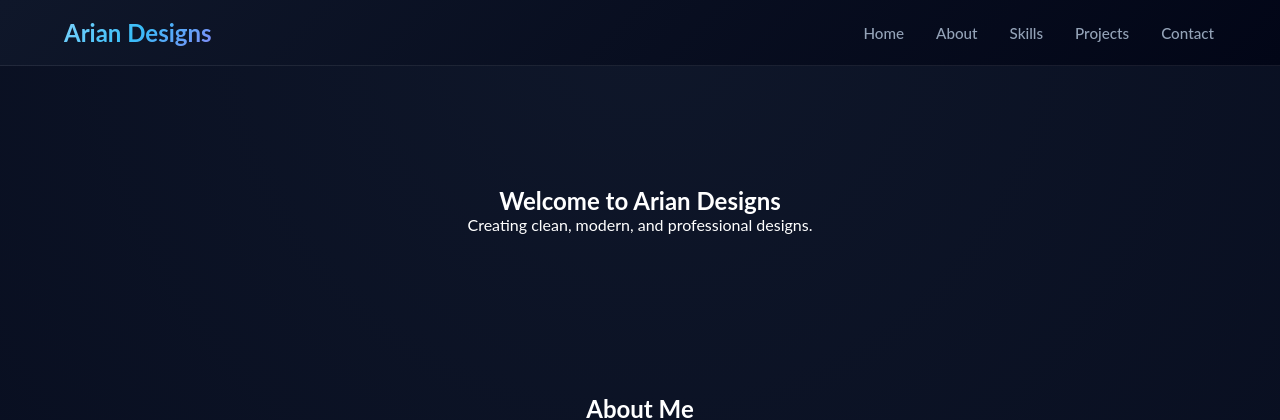
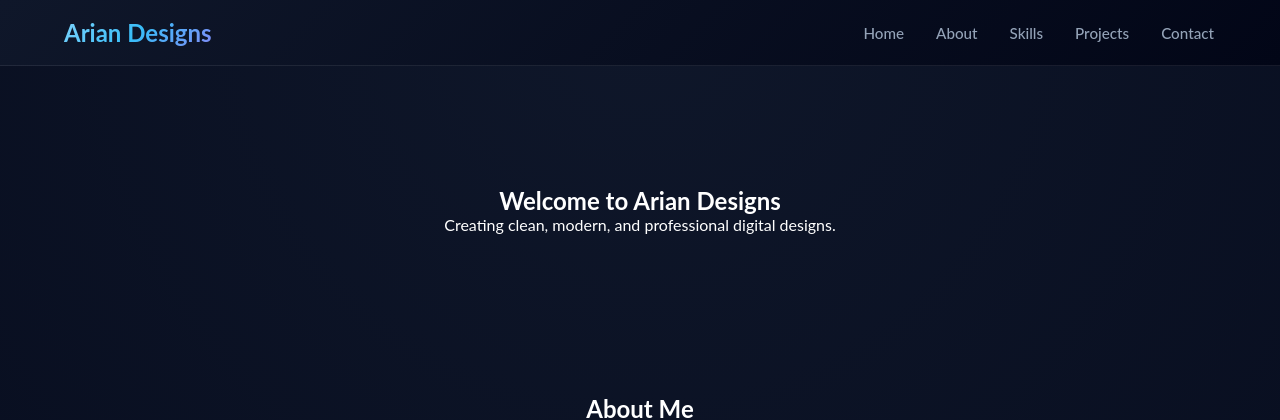
Before and after one commit to ariantechzone-stack/ariantechzone-stack.github.io, a Jekyll site: the page built from index.md, in a window 1280 px wide and 900 px high. Shown: the top 420 px of the window. Built offline with Jekyll 4.4.1, drawn with Linux system fonts in a browser that asks for light colours.

Commit message:
Update index.md

```diff
--- a/index.md
+++ b/index.md
@@ -9,10 +9,15 @@ description: "Portfolio of Arian – modern design, social media creatives, and
 ================================ -->
 <section class="hero">
   <div class="hero-inner">
-    <h1>Welcome to Arian Designs</h1>
-    <p>Creating clean, modern, and professional designs.</p>
+    <h1>
+      Welcome to <span class="brand-text">Arian Designs</span>
+    </h1>
+    <p class="hero-subtext">
+      Creating clean, modern, and professional digital designs.
+    </p>
   </div>
 </section>
+
 
 <!-- ===============================
      ABOUT SECTION
```
